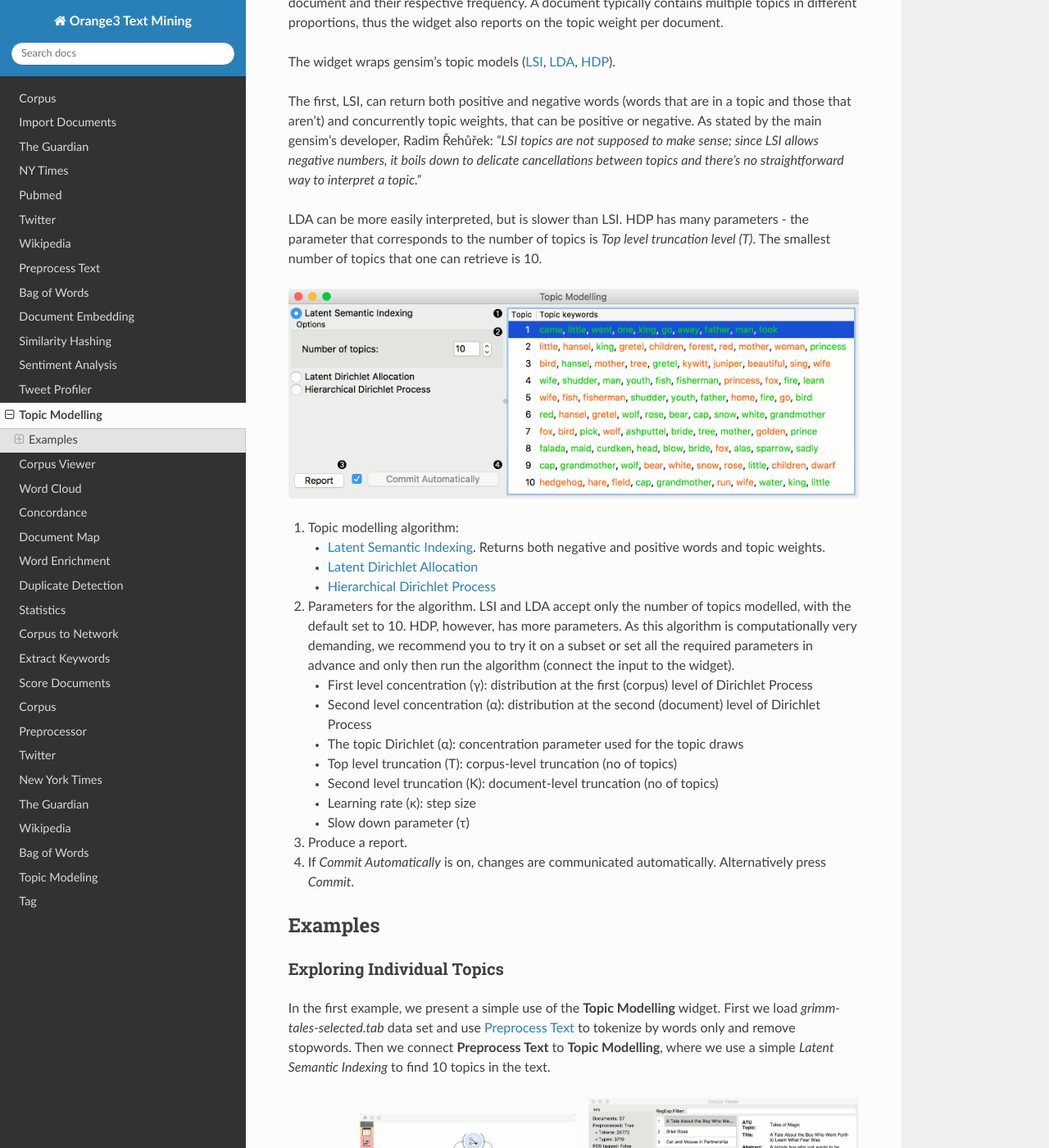
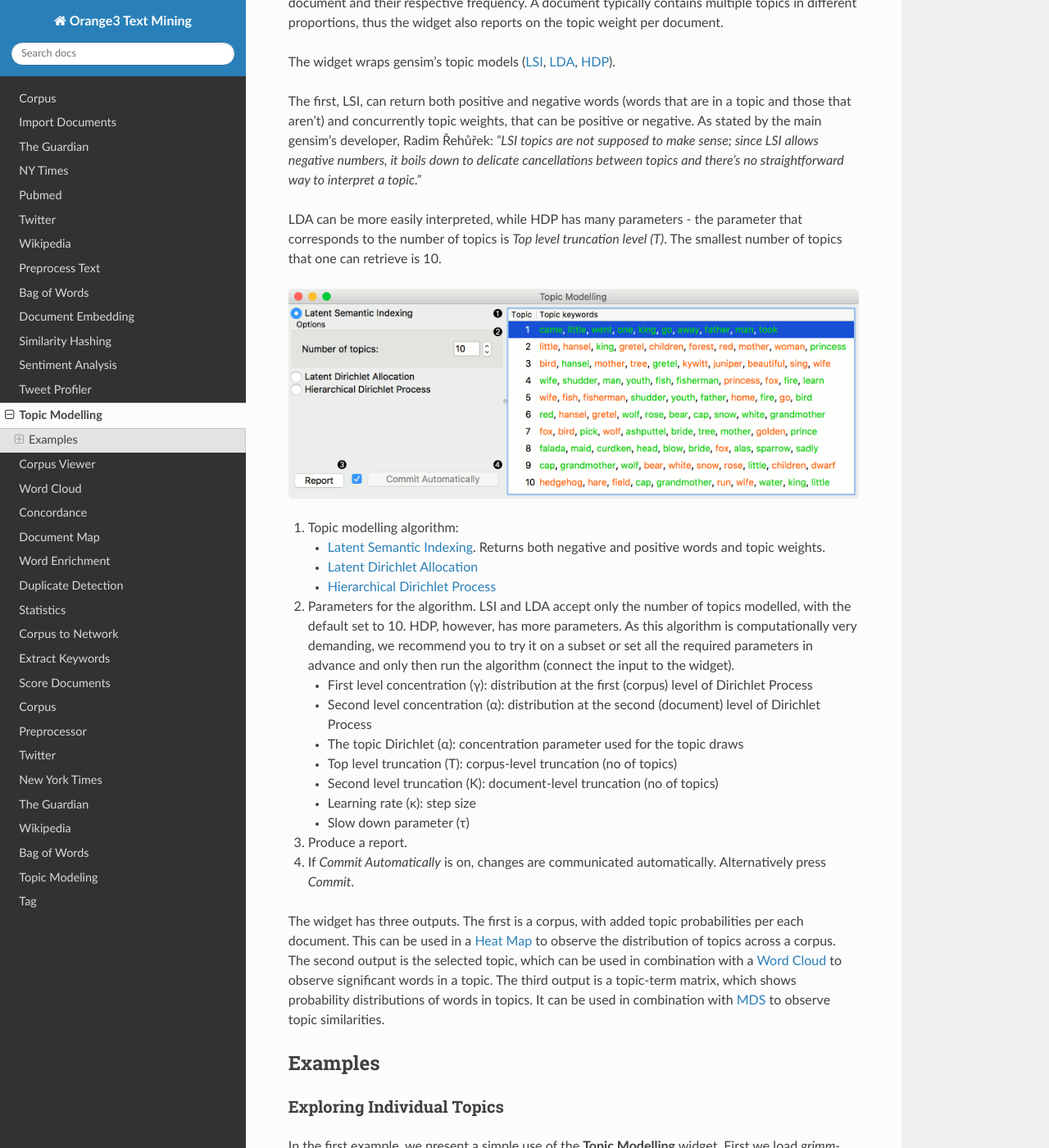
Before and after one commit to biolab/orange3-text, a Sphinx documentation site: the page built from doc/widgets/topicmodelling-widget.md, in a window 1280 px wide and 1400 px high, scrolled down 504 px. Shown: the whole window at 82% size. Built offline with Sphinx 7.4.7 and the Read the Docs theme 2.0.0, drawn with Linux system fonts in a browser that asks for light colours.

Commit message:
Update documentation

```diff
--- a/doc/widgets/topicmodelling-widget.md
+++ b/doc/widgets/topicmodelling-widget.md
@@ -19,7 +19,7 @@ The widget wraps gensim's topic models ([LSI](https://radimrehurek.com/gensim/mo
 
 The first, LSI, can return both positive and negative words (words that are in a topic and those that aren't) and concurrently topic weights, that can be positive or negative. As stated by the main gensim's developer, Radim Řehůřek: *"LSI topics are not supposed to make sense; since LSI allows negative numbers, it boils down to delicate cancellations between topics and there's no straightforward way to interpret a topic."*
 
-LDA can be more easily interpreted, but is slower than LSI. HDP has many parameters - the parameter that corresponds to the number of topics is *Top level truncation level (T)*. The smallest number of topics that one can retrieve is 10.
+LDA can be more easily interpreted, while HDP has many parameters - the parameter that corresponds to the number of topics is *Top level truncation level (T)*. The smallest number of topics that one can retrieve is 10.
 
 ![](images/Topic-Modelling-stamped.png)
 
@@ -37,6 +37,8 @@ LDA can be more easily interpreted, but is slower than LSI. HDP has many paramet
    - Slow down parameter (τ)
 3. Produce a report.
 4. If *Commit Automatically* is on, changes are communicated automatically. Alternatively press *Commit*.
+
+The widget has three outputs. The first is a corpus, with added topic probabilities per each document. This can be used in a [Heat Map](https://orangedatamining.com/widget-catalog/visualize/heatmap/) to observe the distribution of topics across a corpus. The second output is the selected topic, which can be used in combination with a [Word Cloud](wordcloud.md) to observe significant words in a topic. The third output is a topic-term matrix, which shows probability distributions of words in topics. It can be used in combination with [MDS](https://orangedatamining.com/widget-catalog/unsupervised/mds/) to observe topic similarities.
 
 Examples
 --------
```
